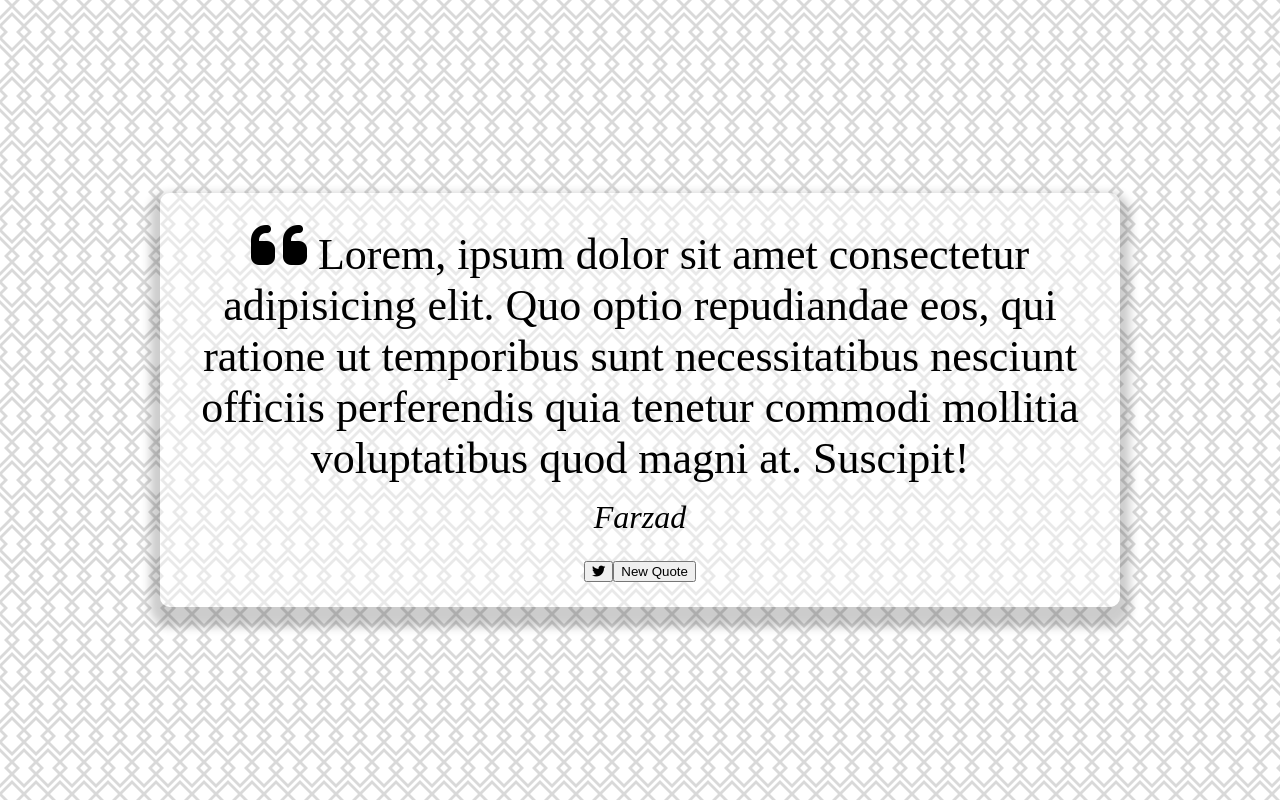
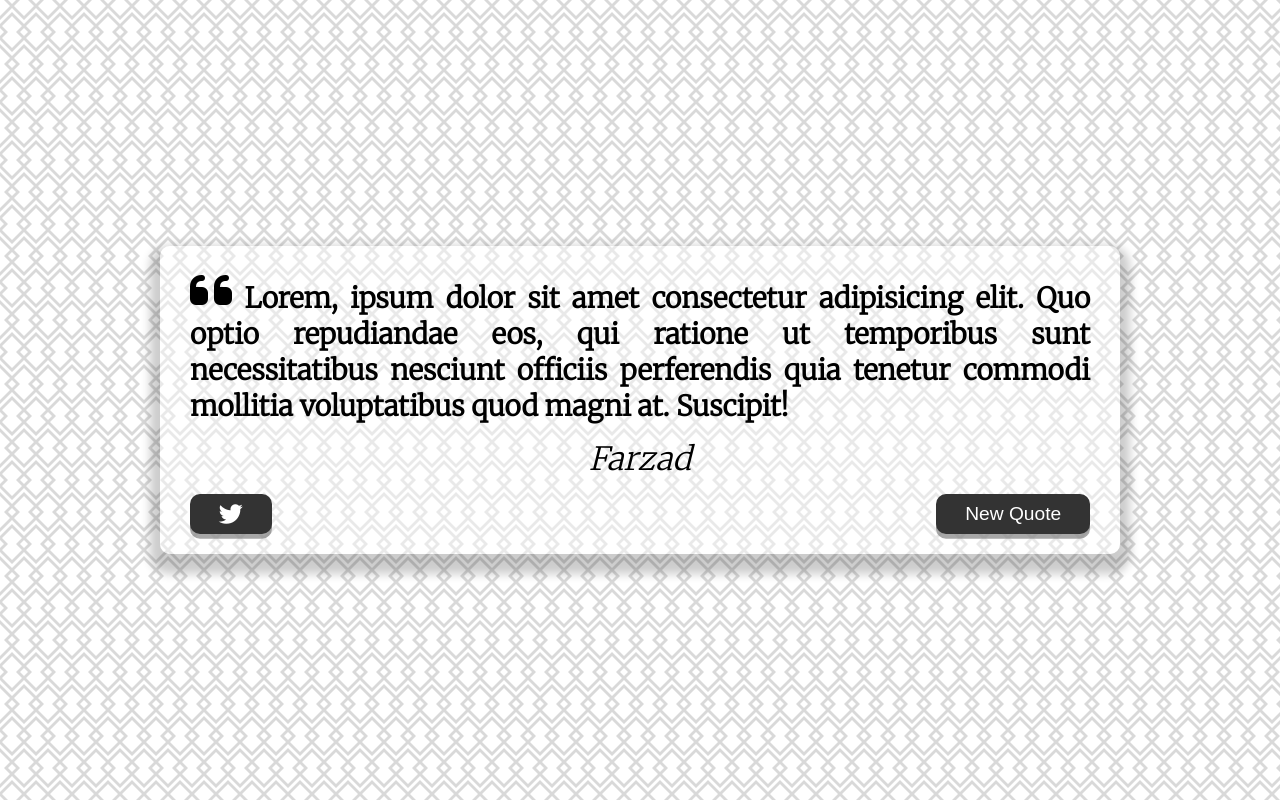
Before and after one commit to FarzadForuozanfar/Mini-JavaScript-Projects, a plain HTML site: page quote_generator/index.html in a window 1280 px wide. Drawn offline with Linux system fonts and the light colour scheme.

Commit message:
complete styles

```diff
--- a/quote_generator/style.css
+++ b/quote_generator/style.css
@@ -1,3 +1,5 @@
+@import url('https://fonts.googleapis.com/css2?family=Merriweather:wght@300&display=swap');
+
 html {
     box-sizing: border-box;
 }
@@ -12,6 +14,8 @@ body {
     justify-content: center;
     text-align: center;
     color: black;
+    font-family: 'Merriweather', serif;
+    font-weight: 700;
 }
 
 .quote-container {
@@ -21,10 +25,12 @@ body {
     border-radius: 10px;
     background-color: rgba(255, 255, 255, 0.4);
     box-shadow: 0 10px 10px 10px rgba(0, 0, 0, 0.2);
+    text-align: justify;
+    text-justify: inter-word;
 }
 
 .quote-text {
-    font-size: 2.75rem;
+    font-size: 1.75rem;
 }
 
 .long-quote {
@@ -32,7 +38,7 @@ body {
 }
 
 .fa-quote-left {
-    font-size: 4rem;
+    font-size: 3rem;
 }
 
 .quote-author {
@@ -40,6 +46,43 @@ body {
     font-size: 2rem;
     font-weight: 400;
     font-style: italic;
+    text-align: center;
+}
+
+.button-container {
+    margin-top: 15px;
+    display: flex;
+    justify-content: space-between;
+}
+
+button {
+    cursor: pointer;
+    font-size: 1.2rem;
+    height: 2.5rem;
+    border: none;
+    border-radius: 10px;
+    color: #fff;
+    background-color: #333;
+    outline: none;
+    padding: 0.5rem 1.8rem;
+    box-shadow: 0 0.3rem rgba(121, 121, 121, 0.65);
+}
+
+button:hover {
+    filter: brightness(110%);
+}
+
+button:active {
+    transform: translate(0, 0.3rem);
+    box-shadow: 0 0.1rem rgba(255, 255, 255, 0.65);
+}
+
+.twitter-button:hover {
+    color: #38a1f3;
+}
+
+.fa-twitter {
+    font-size: 1.5rem;
 }
 
 @media screen and (max-width: 1000px) {
@@ -48,6 +91,6 @@ body {
     }
 
     .quote-text {
-        font-size: 2.5rem;
+        font-size: 1.5rem;
     }
 }
```
